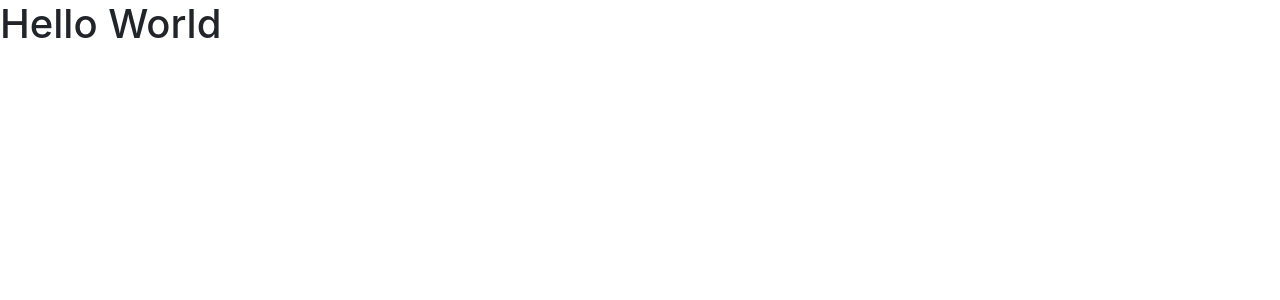
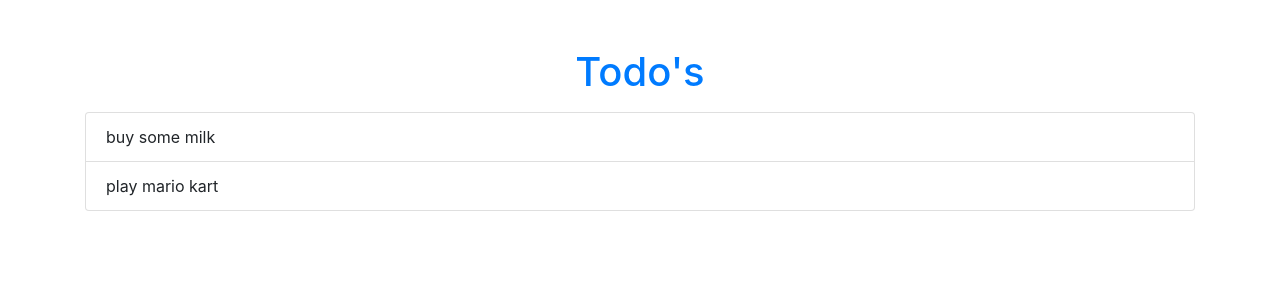
Before and after one commit to yamilrosa/todoapp, a React (Create React App) app: page / in a window 1280 px wide. Shown: the top 300 px of the page. Built offline with nearby package versions, Linux system fonts and the light colour scheme.

Commit message:
added Todos component and delete functionality

```diff
--- a/src/App.js
+++ b/src/App.js
@@ -1,12 +1,37 @@
-import React from 'react';
+import React, { Component } from 'react'
+import Todos from './Todos';
 
 
-function App() {
-  return (
-    <div className="App">
-      <h1>Hello World</h1>
-    </div>
-  );
+
+class App extends Component {
+  state = {
+    todos: [
+      { id: 1, content: 'buy some milk'},
+      { id: 2, content: 'play mario kart'}
+    ]
+  }
+
+  deleteTodo = (id) => {
+    const todos = this.state.todos.filter( todo => {
+      return todo.id !== id
+    })
+
+    this.setState({
+      todos: todos
+    })
+
+
+  }
+
+
+  render() {
+    return (
+      <div className="container">
+        <h1 className="text-center text-primary mt-5 mb-3">Todo's</h1>
+        <Todos todos={this.state.todos} deleteTodo={this.deleteTodo} />
+      </div>
+    )
+  }
 }
 
 export default App;
--- /dev/null
+++ b/src/Todos.js
@@ -0,0 +1,24 @@
+import React from 'react';
+
+const Todos = (props) => {
+
+
+    const todoList = props.todos.length ? (
+        props.todos.map(todo => {
+            return (
+                <li onClick={() => {props.deleteTodo(todo.id)}} className="list-group-item" key={todo.id}>{todo.content}</li>
+            )
+        })
+    ) : (
+        <p className="text-center">You have no todo's left, yay!</p>
+    )
+
+
+    return (
+        <ul className="list-group">
+            {todoList}
+        </ul>
+    )
+}
+
+export default Todos;
```
